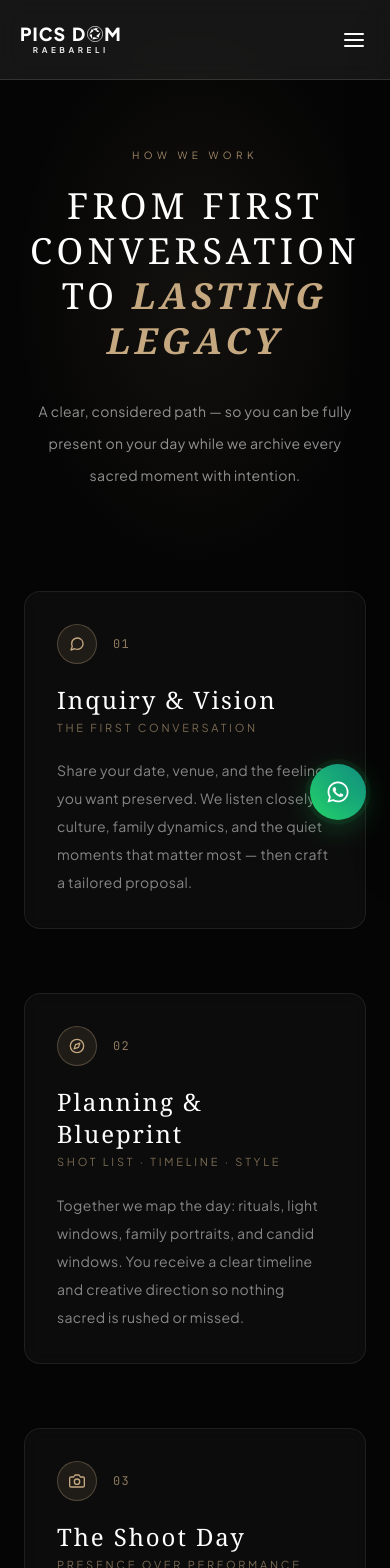
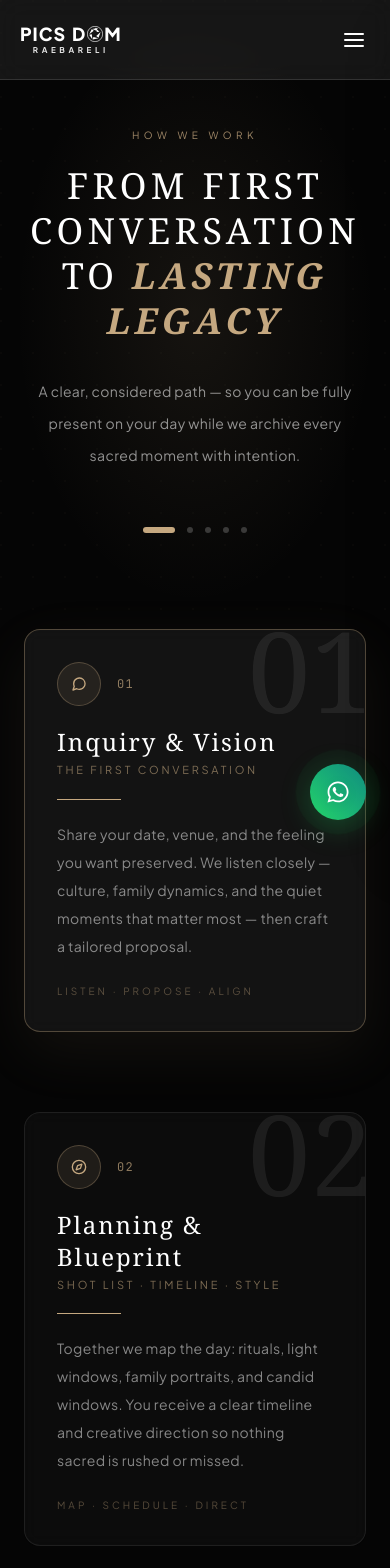
Before and after one commit to Singh9061/pics-dom-11, a React (Vite) app: page /process in a window 390 px wide. Shown: the top 1568 px of the page. Built offline with nearby package versions, Linux system fonts and the light colour scheme.

Commit message:
Heavy cinematic workflow animations on Process page (hero untouched)

```diff
--- a/src/pages/Process.jsx
+++ b/src/pages/Process.jsx
@@ -1,4 +1,4 @@
-import { useEffect, useRef } from "react";
+import { useEffect, useRef, useState } from "react";
 import { Link } from "react-router-dom";
 import {
   FiMessageCircle,
@@ -20,6 +20,7 @@ const steps = [
     title: "Inquiry & Vision",
     subtitle: "The first conversation",
     copy: "Share your date, venue, and the feeling you want preserved. We listen closely — culture, family dynamics, and the quiet moments that matter most — then craft a tailored proposal.",
+    accent: "Listen · Propose · Align",
   },
   {
     num: "02",
@@ -27,6 +28,7 @@ const steps = [
     title: "Planning & Blueprint",
     subtitle: "Shot list · Timeline · Style",
     copy: "Together we map the day: rituals, light windows, family portraits, and candid windows. You receive a clear timeline and creative direction so nothing sacred is rushed or missed.",
+    accent: "Map · Schedule · Direct",
   },
   {
     num: "03",
@@ -34,6 +36,7 @@ const steps = [
     title: "The Shoot Day",
     subtitle: "Presence over performance",
     copy: "Our team moves with the energy of the celebration — discrete, anticipatory, and fully present. From baraat to pheras to the last quiet glance, every frame is intentional.",
+    accent: "Anticipate · Capture · Honour",
   },
   {
     num: "04",
@@ -41,6 +44,7 @@ const steps = [
     title: "Curation & Craft",
     subtitle: "Select · Grade · Refine",
     copy: "Every image is reviewed by hand. Colour, tone, and emotion are refined to honour your heritage palette. You receive a private gallery of the strongest frames — never a dump of thousands.",
+    accent: "Select · Grade · Polish",
   },
   {
     num: "05",
@@ -48,99 +52,229 @@ const steps = [
     title: "Delivery & Archive",
     subtitle: "Heirlooms for generations",
     copy: "High-resolution files, a curated online gallery, and optional fine-art prints or albums. Your story is archived so it can be revisited — and passed on — for decades.",
+    accent: "Deliver · Archive · Legacy",
   },
 ];
 
 export default function Process() {
   const rootRef = useRef(null);
-  const lineRef = useRef(null);
+  const lineFillRef = useRef(null);
   const stepsRef = useRef([]);
+  const progressLabelRef = useRef(null);
+  const [activeStep, setActiveStep] = useState(0);
 
   useEffect(() => {
     const root = rootRef.current;
     if (!root) return;
 
-    const ctx = gsap.context(() => {
-      // Hero entrance
+    const mm = gsap.matchMedia();
+
+    mm.add(
+      {
+        isDesktop: "(min-width: 768px)",
+        isMobile: "(max-width: 767px)",
+      },
+      (context) => {
+        const { isDesktop } = context.conditions;
+
+        // ── Hero entrance (Process page hero only — not site homepage) ──
         gsap.from(".process-hero-el", {
-        y: 40,
+          y: 50,
           opacity: 0,
-        duration: 1,
-        stagger: 0.12,
+          filter: "blur(8px)",
+          duration: 1.15,
+          stagger: 0.14,
           ease: "power3.out",
-        delay: 0.15,
+          delay: 0.1,
         });
 
-      // Vertical progress line fill on scroll
-      if (lineRef.current) {
+        // ── Progress line + active step tracking ──
+        if (lineFillRef.current) {
           gsap.fromTo(
-          lineRef.current,
+            lineFillRef.current,
             { scaleY: 0 },
             {
               scaleY: 1,
               ease: "none",
               scrollTrigger: {
                 trigger: ".workflow-track",
-              start: "top 60%",
-              end: "bottom 40%",
-              scrub: 0.6,
+                start: "top 55%",
+                end: "bottom 35%",
+                scrub: 0.8,
+                onUpdate: (self) => {
+                  const idx = Math.min(
+                    steps.length - 1,
+                    Math.floor(self.progress * steps.length)
+                  );
+                  setActiveStep(idx);
+                  if (progressLabelRef.current) {
+                    progressLabelRef.current.textContent = `${String(idx + 1).padStart(2, "0")} / ${String(steps.length).padStart(2, "0")}`;
+                  }
+                },
               },
             }
           );
         }
 
-      // Each step reveal
+        // ── Each step: heavy reveal ──
         stepsRef.current.forEach((el, i) => {
           if (!el) return;
           const isLeft = i % 2 === 0;
+          const card = el.querySelector(".step-card");
+          const node = el.querySelector(".step-node");
+          const numEl = el.querySelector(".step-num");
+          const bar = el.querySelector(".step-accent-bar");
+          const glow = el.querySelector(".step-glow");
 
-        gsap.from(el.querySelector(".step-card"), {
-          x: isLeft ? -60 : 60,
+          // Card: slide + blur + slight rotate
+          if (card) {
+            gsap.fromTo(
+              card,
+              {
+                x: isDesktop ? (isLeft ? -100 : 100) : 0,
+                y: isDesktop ? 0 : 60,
                 opacity: 0,
-          duration: 0.9,
+                filter: "blur(12px)",
+                rotateY: isDesktop ? (isLeft ? -8 : 8) : 0,
+              },
+              {
+                x: 0,
+                y: 0,
+                opacity: 1,
+                filter: "blur(0px)",
+                rotateY: 0,
+                duration: 1.1,
                 ease: "power3.out",
                 scrollTrigger: {
                   trigger: el,
-            start: "top 78%",
+                  start: "top 82%",
                   toggleActions: "play none none none",
                 },
+              }
+            );
+          }
+
+          // Node: scale burst + pulse ring
+          if (node) {
+            gsap.fromTo(
+              node,
+              { scale: 0, opacity: 0 },
+              {
+                scale: 1,
+                opacity: 1,
+                duration: 0.65,
+                ease: "back.out(2.2)",
+                scrollTrigger: {
+                  trigger: el,
+                  start: "top 82%",
+                  toggleActions: "play none none none",
+                },
+              }
+            );
+          }
+
+          // Giant number fade
+          if (numEl) {
+            gsap.fromTo(
+              numEl,
+              { opacity: 0, y: 30, scale: 0.85 },
+              {
+                opacity: 0.07,
+                y: 0,
+                scale: 1,
+                duration: 1.2,
+                ease: "power2.out",
+                scrollTrigger: {
+                  trigger: el,
+                  start: "top 80%",
+                },
+              }
+            );
+          }
+
+          // Accent bar grow
+          if (bar) {
+            gsap.fromTo(
+              bar,
+              { scaleX: 0 },
+              {
+                scaleX: 1,
+                duration: 0.9,
+                ease: "power3.out",
+                delay: 0.25,
+                scrollTrigger: {
+                  trigger: el,
+                  start: "top 80%",
+                },
+              }
+            );
+          }
+
+          // Soft glow pulse when in view
+          if (glow) {
+            gsap.fromTo(
+              glow,
+              { opacity: 0 },
+              {
+                opacity: 1,
+                duration: 1,
+                scrollTrigger: {
+                  trigger: el,
+                  start: "top 70%",
+                  end: "bottom 40%",
+                  toggleActions: "play reverse play reverse",
+                },
+              }
+            );
+          }
         });
 
-        gsap.from(el.querySelector(".step-node"), {
-          scale: 0,
+        // ── CTA ──
+        gsap.from(".process-cta-el", {
+          y: 40,
           opacity: 0,
-          duration: 0.5,
-          ease: "back.out(1.8)",
-          scrollTrigger: {
-            trigger: el,
-            start: "top 78%",
-            toggleActions: "play none none none",
-          },
-        });
-      });
-
-      // CTA section
-      gsap.from(".process-cta-el", {
-        y: 36,
-        opacity: 0,
-        duration: 0.85,
-        stagger: 0.1,
+          filter: "blur(6px)",
+          duration: 1,
+          stagger: 0.12,
           ease: "power3.out",
           scrollTrigger: {
             trigger: ".process-cta",
-          start: "top 80%",
+            start: "top 82%",
           },
         });
-    }, root);
+      }
+    );
 
-    return () => ctx.revert();
+    return () => {
+      mm.revert();
+    };
   }, []);
 
   return (
-    <div ref={rootRef} className="relative w-full overflow-x-hidden bg-[#050505] text-white">
-      {/* ── Hero ── */}
-      <section className="relative flex min-h-[70vh] flex-col items-center justify-center px-6 pb-20 pt-32 text-center md:px-12">
-        <div className="pointer-events-none absolute inset-0 bg-[radial-gradient(ellipse_at_center,rgba(197,168,128,0.08),transparent_65%)]" />
+    <div
+      ref={rootRef}
+      className="relative w-full overflow-x-hidden bg-[#050505] text-white"
+      style={{ perspective: "1200px" }}
+    >
+      {/* Floating progress HUD */}
+      <div className="pointer-events-none fixed bottom-8 right-6 z-40 hidden md:block">
+        <div className="rounded-full border border-gold/20 bg-black/60 px-4 py-2 backdrop-blur-md">
+          <span
+            ref={progressLabelRef}
+            className="font-mono text-[10px] tracking-[0.25em] text-gold/80"
+          >
+            01 / 05
+          </span>
+        </div>
+      </div>
+
+      {/* ── Process page intro (not site hero) ── */}
+      <section className="relative flex min-h-[72vh] flex-col items-center justify-center px-6 pb-24 pt-32 text-center md:px-12">
+        <div className="pointer-events-none absolute inset-0 bg-[radial-gradient(ellipse_at_center,rgba(197,168,128,0.09),transparent_65%)]" />
+        <div className="pointer-events-none absolute inset-0 opacity-[0.04]" style={{
+          backgroundImage: "radial-gradient(circle at 1px 1px, rgba(197,168,128,0.6) 1px, transparent 0)",
+          backgroundSize: "32px 32px",
+        }} />
 
         <span className="process-hero-el relative z-10 mb-5 block text-[10px] uppercase tracking-[0.45em] text-gold/80">
           How we work
@@ -155,23 +289,36 @@ export default function Process() {
           A clear, considered path — so you can be fully present on your day while we
           archive every sacred moment with intention.
         </p>
+
+        {/* Mini step dots preview */}
+        <div className="process-hero-el relative z-10 mt-14 flex items-center gap-3">
+          {steps.map((_, i) => (
+            <div
+              key={i}
+              className={`h-1.5 rounded-full transition-all duration-500 ${
+                i === activeStep ? "w-8 bg-gold" : "w-1.5 bg-white/20"
+              }`}
+            />
+          ))}
+        </div>
       </section>
 
       {/* ── Workflow track ── */}
-      <section className="workflow-track relative mx-auto max-w-5xl px-6 pb-32 md:px-12">
-        {/* Center line (desktop) */}
-        <div className="pointer-events-none absolute left-1/2 top-0 hidden h-full w-px -translate-x-1/2 bg-white/10 md:block">
+      <section className="workflow-track relative mx-auto max-w-5xl px-6 pb-36 md:px-12">
+        {/* Center spine */}
+        <div className="pointer-events-none absolute left-1/2 top-0 hidden h-full w-px -translate-x-1/2 bg-white/8 md:block">
           <div
-            ref={lineRef}
-            className="origin-top h-full w-full bg-gradient-to-b from-gold via-gold/70 to-gold/20"
+            ref={lineFillRef}
+            className="origin-top h-full w-full bg-gradient-to-b from-gold via-gold/60 to-transparent"
             style={{ transform: "scaleY(0)" }}
           />
         </div>
 
-        <div className="space-y-16 md:space-y-28">
+        <div className="space-y-20 md:space-y-32">
           {steps.map((step, i) => {
             const Icon = step.icon;
             const isLeft = i % 2 === 0;
+            const isActive = activeStep === i;
 
             return (
               <div
@@ -181,22 +328,49 @@ export default function Process() {
                   isLeft ? "md:justify-start" : "md:justify-end"
                 }`}
               >
-                {/* Node on center line */}
-                <div className="step-node absolute left-1/2 top-0 z-20 hidden -translate-x-1/2 md:flex">
-                  <div className="flex h-12 w-12 items-center justify-center rounded-full border border-gold/40 bg-[#0a0a0a] shadow-[0_0_24px_rgba(197,168,128,0.25)]">
-                    <Icon size={18} className="text-gold" />
+                {/* Center node */}
+                <div className="step-node absolute left-1/2 top-2 z-20 hidden -translate-x-1/2 md:flex">
+                  <div
+                    className={`relative flex h-14 w-14 items-center justify-center rounded-full border transition-all duration-500 ${
+                      isActive
+                        ? "border-gold bg-gold/15 shadow-[0_0_40px_rgba(197,168,128,0.45)]"
+                        : "border-gold/35 bg-[#0a0a0a] shadow-[0_0_20px_rgba(197,168,128,0.15)]"
+                    }`}
+                  >
+                    <Icon size={20} className={isActive ? "text-gold" : "text-gold/70"} />
+                    {/* Pulse ring */}
+                    <span
+                      className={`absolute inset-0 rounded-full border border-gold/40 ${
+                        isActive ? "animate-ping opacity-40" : "opacity-0"
+                      }`}
+                    />
                   </div>
                 </div>
 
                 {/* Card */}
                 <div
-                  className={`step-card relative w-full max-w-md rounded-2xl border border-white/8 bg-white/[0.03] p-8 backdrop-blur-sm transition-colors duration-300 hover:border-gold/25 hover:bg-white/[0.05] md:w-[42%] ${
-                    isLeft ? "md:mr-auto md:pr-4" : "md:ml-auto md:pl-4"
+                  className={`step-card relative w-full max-w-md overflow-hidden rounded-2xl border p-8 backdrop-blur-sm transition-all duration-500 md:w-[44%] ${
+                    isActive
+                      ? "border-gold/35 bg-white/[0.06] shadow-[0_20px_60px_rgba(197,168,128,0.08)]"
+                      : "border-white/8 bg-white/[0.03] hover:border-gold/20 hover:bg-white/[0.05]"
+                  } ${
+                    isLeft ? "md:mr-auto" : "md:ml-auto"
                   }`}
+                  style={{ transformStyle: "preserve-3d" }}
                 >
-                  {/* Mobile icon */}
-                  <div className="mb-5 flex items-center gap-4 md:hidden">
-                    <div className="flex h-10 w-10 items-center justify-center rounded-full border border-gold/30 bg-gold/10">
+                  {/* Soft glow blob */}
+                  <div
+                    className="step-glow pointer-events-none absolute -right-16 -top-16 h-40 w-40 rounded-full bg-gold/10 blur-3xl opacity-0"
+                  />
+
+                  {/* Giant watermark number */}
+                  <span className="step-num pointer-events-none absolute -right-2 -top-4 font-serif text-[7rem] font-light leading-none text-white select-none">
+                    {step.num}
+                  </span>
+
+                  {/* Mobile icon row */}
+                  <div className="relative z-10 mb-5 flex items-center gap-4 md:hidden">
+                    <div className="flex h-11 w-11 items-center justify-center rounded-full border border-gold/30 bg-gold/10">
                       <Icon size={16} className="text-gold" />
                     </div>
                     <span className="font-mono text-xs tracking-widest text-gold/70">
@@ -204,20 +378,30 @@ export default function Process() {
                     </span>
                   </div>
 
-                  <div className="mb-1 hidden items-center justify-between md:flex">
+                  <div className="relative z-10 mb-1 hidden md:block">
                     <span className="font-mono text-xs tracking-widest text-gold/70">
                       {step.num}
                     </span>
                   </div>
 
-                  <h3 className="mt-2 font-serif text-2xl font-light tracking-[0.08em] text-white">
+                  <h3 className="relative z-10 mt-2 font-serif text-2xl font-light tracking-[0.08em] text-white md:text-[1.65rem]">
                     {step.title}
                   </h3>
-                  <p className="mt-1 text-[11px] uppercase tracking-[0.25em] text-gold/60">
+                  <p className="relative z-10 mt-1 text-[11px] uppercase tracking-[0.25em] text-gold/60">
                     {step.subtitle}
                   </p>
-                  <p className="mt-5 text-sm leading-7 tracking-wide text-white/50 font-light">
+
+                  {/* Accent grow bar */}
+                  <div className="relative z-10 mt-5 h-px w-16 origin-left overflow-hidden bg-white/10">
+                    <div className="step-accent-bar h-full w-full origin-left bg-gold" style={{ transform: "scaleX(0)" }} />
+                  </div>
+
+                  <p className="relative z-10 mt-5 text-sm leading-7 tracking-wide text-white/50 font-light">
                     {step.copy}
+                  </p>
+
+                  <p className="relative z-10 mt-6 text-[10px] uppercase tracking-[0.3em] text-gold/40">
+                    {step.accent}
                   </p>
                 </div>
               </div>
@@ -227,14 +411,14 @@ export default function Process() {
       </section>
 
       {/* ── CTA ── */}
-      <section className="process-cta relative border-t border-gold/10 bg-[#050505] px-6 py-24 text-center md:px-12">
-        <div className="pointer-events-none absolute inset-0 bg-[radial-gradient(ellipse_at_center,rgba(197,168,128,0.06),transparent_60%)]" />
+      <section className="process-cta relative border-t border-gold/10 bg-[#050505] px-6 py-28 text-center md:px-12">
+        <div className="pointer-events-none absolute inset-0 bg-[radial-gradient(ellipse_at_center,rgba(197,168,128,0.07),transparent_60%)]" />
 
         <div className="relative z-10 mx-auto max-w-2xl">
           <span className="process-cta-el block text-[10px] uppercase tracking-[0.4em] text-gold/80">
             Ready when you are
           </span>
-          <h2 className="process-cta-el mt-4 font-serif text-3xl font-light tracking-[0.1em] sm:text-4xl">
+          <h2 className="process-cta-el mt-4 font-serif text-3xl font-light tracking-[0.1em] sm:text-4xl md:text-5xl">
             Let's begin your{" "}
             <span className="font-semibold italic text-gold">archive</span>
           </h2>
@@ -243,7 +427,7 @@ export default function Process() {
             thoughtful next step.
           </p>
 
-          <div className="process-cta-el mt-10 flex flex-col items-center justify-center gap-4 sm:flex-row">
+          <div className="process-cta-el mt-12 flex flex-col items-center justify-center gap-4 sm:flex-row">
             <Link
               to="/contact"
               className="group inline-flex h-12 w-52 items-center justify-center gap-3 bg-gold px-8 text-[11px] font-semibold uppercase tracking-[0.2em] text-white transition-colors duration-300 hover:bg-gold-hover"
```
Lines whose indentation alone changed are shown as unchanged.
